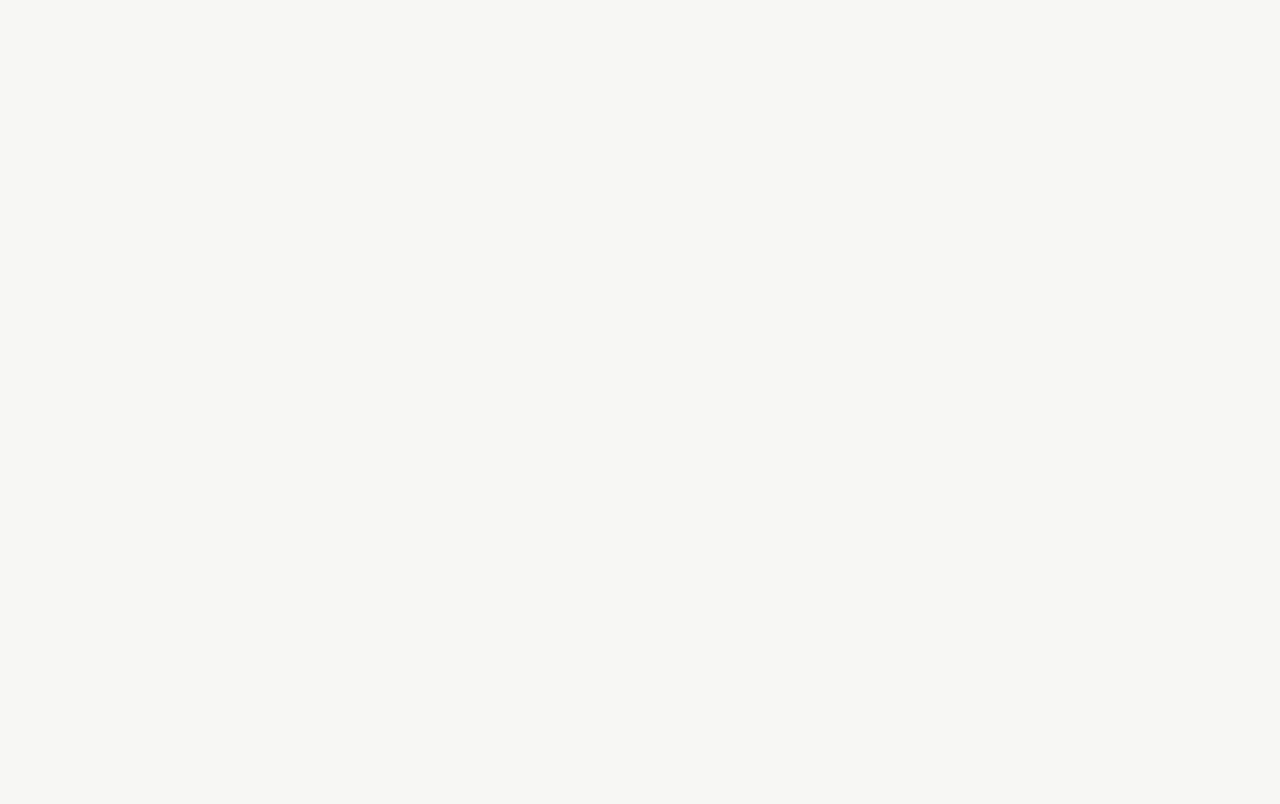
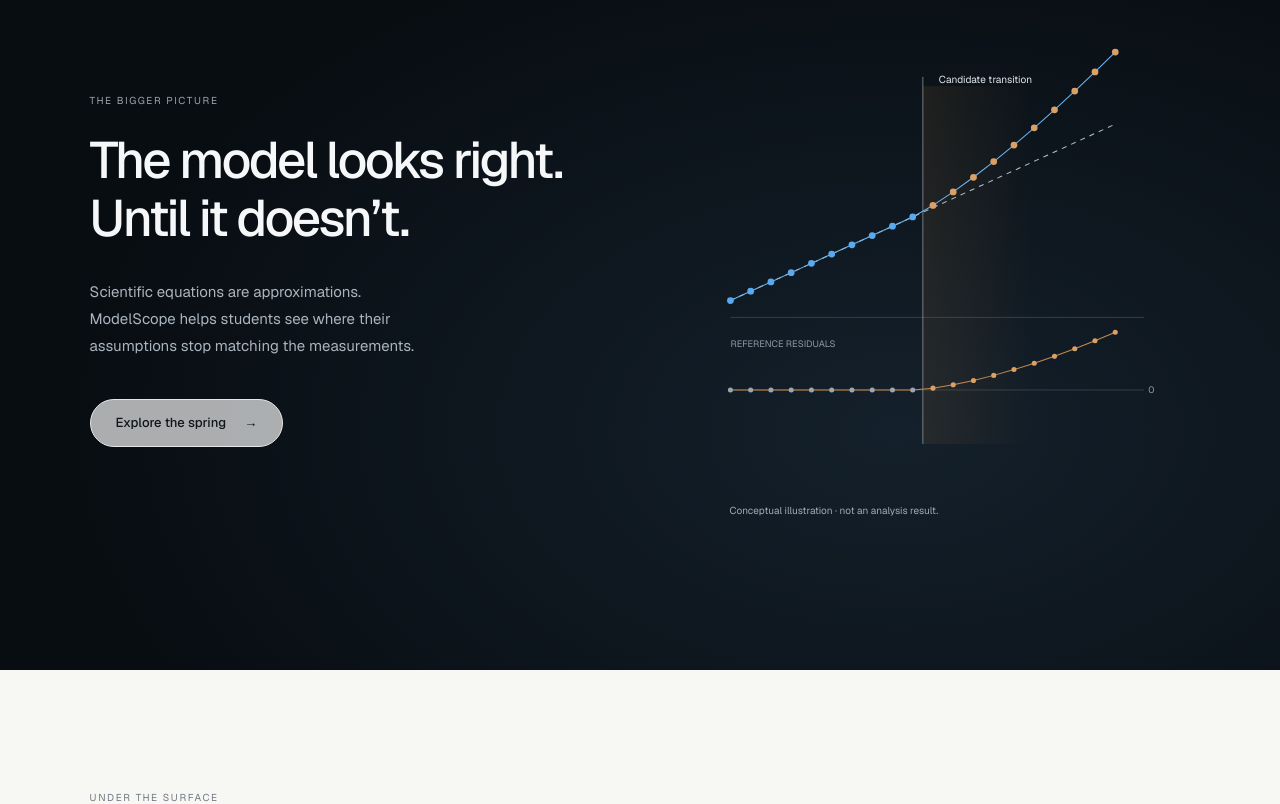
Before and after one commit to luiscontrerasus-glitch/ModelScope, a Next.js app: page / in a window 1280 px wide. Shown: the part 4280-5084 px from the top of the page. Before the commit the page ends 4150 px from the top, so only its background shows below. Built offline with nearby package versions, Linux system fonts and the light colour scheme.

Commit message:
Add conceptual model departure story and quiet architecture section

```diff
--- a/src/app/elite.css
+++ b/src/app/elite.css
@@ -40,6 +40,9 @@
 .home-explorer .home-kicker{color:#9da9b5}.exhibit-copy{z-index:2}.home-explorer h2{font-size:68px;line-height:1.06;letter-spacing:-2.7px;font-weight:450}.home-explorer h2 span{display:block;font-size:32px;letter-spacing:-1px;line-height:1.25;margin-top:12px}.home-explorer p{font-size:14px;color:#aeb8c2;margin-top:26px;max-width:300px;line-height:1.7}.outline{background:transparent;border-color:#56626f;color:inherit}.outline:hover{background:#ffffff10}.exhibit-copy .home-button{margin-top:36px;font-size:12px}.exhibit-instrument{height:540px;margin-left:-10%;margin-right:-12%}.home-explorer .scene-spring{transform:rotate(-16deg) scale(1.08)}
 .exhibit-selector{position:absolute;bottom:80px;left:7%;right:7%;display:flex;gap:20px}.exhibit-selector button{flex:1;border:1px solid #35414f;background:#ffffff03;color:#f5f6f8;text-align:left;padding:18px 20px;display:flex;align-items:center;gap:20px;border-radius:8px;min-height:92px;font-size:15px}.exhibit-selector button[aria-pressed=true]{border-color:#75acdf;background:#10273e}.exhibit-selector button:hover{background:#1b2734}.exhibit-selector small{display:block;color:#9facb9;font-size:11px;margin-top:3px}.exhibit-symbol{color:#889baa;font-size:32px;width:38px;flex-shrink:0;line-height:1;text-align:center}.exhibit-symbol.spring{transform:rotate(-30deg)}.selector-arrow{margin-left:auto;color:#7c8c9e;font-size:18px}.exhibit-caption{position:absolute;bottom:34px;left:7%;color:#a6b0ba;font-size:10px}
 .home-model{min-height:100svh;position:relative;padding:90px 7%;display:grid;grid-template-columns:28% 52% 20%;align-items:center;background:radial-gradient(ellipse at 60% 54%,#e6e9ed 0%,#f2f3f3 35%,var(--bg) 70%)}
+.home-thesis{min-height:100svh;display:grid;grid-template-columns:1fr 1fr;gap:8%;align-items:center;background:radial-gradient(ellipse at 70% 70%,#14202b,#080d12 65%);color:#f6f7f8;padding:110px 7%}.home-thesis h2{font-weight:450;font-size:clamp(42px,4vw,66px);letter-spacing:-2.4px;line-height:1.13}.home-thesis .home-kicker{color:#9aa5ae}.home-thesis p{color:#aab4be;font-size:15px;line-height:1.8;max-width:370px;margin-top:30px}.home-thesis .home-button{margin-top:40px}.concept-plot{margin:0;min-width:0}.concept-plot svg{width:100%;height:auto}.concept-plot figcaption{font-size:10px;color:#9facb9;margin:8px 0 0 9%}
+.home-architecture{padding:120px 7%;background:var(--bg)}.home-architecture h2{font-size:clamp(42px,4.5vw,68px);line-height:1.1;letter-spacing:-2.5px;font-weight:450}.home-architecture h2 span{color:#737d89}.architecture-flow{display:grid;grid-template-columns:repeat(4,1fr);margin:70px 0 48px;border-top:1px solid #d9dde3}.architecture-flow>div{position:relative;padding:28px 30px 0 0}.architecture-flow>div:not(:first-child){padding-left:30px;border-left:1px solid #e0e3e7}.architecture-flow>div:not(:last-child):after{content:'→';position:absolute;right:18px;top:60px;color:#9ba4af}.architecture-flow span{font-size:10px;letter-spacing:1px;color:#727e8c}.architecture-flow h3{font-size:20px;font-weight:500;margin:14px 0}.architecture-flow p{font-size:12px;line-height:1.8;color:#646f7b}.architecture-statement{font-size:20px;letter-spacing:-.4px}.architecture-privacy{font-size:12px;color:#687380;max-width:590px;margin:15px 0 30px;line-height:1.8}.home-footer{padding:34px 4.5%;border-top:1px solid var(--line);display:flex;justify-content:space-between;align-items:center;gap:20px;font-size:12px}.home-footer>span{color:var(--muted)}.home-footer>a:last-child{text-decoration:none}
+@media(max-width:600px){.home-thesis{min-height:auto;display:block;padding:72px 24px 45px}.home-thesis h2{font-size:39px;letter-spacing:-1.6px}.home-thesis p{font-size:13px;margin-top:22px}.home-thesis .home-button{margin-top:28px}.concept-plot{margin:36px -12px 0}.concept-plot figcaption{font-size:10px}.home-architecture{padding:72px 24px}.home-architecture h2{font-size:39px;letter-spacing:-1.7px}.architecture-flow{grid-template-columns:1fr 1fr;margin:40px 0;gap:28px 0}.architecture-flow>div{padding:22px 16px 0 0}.architecture-flow>div:nth-child(3){border:0;padding-left:0}.architecture-flow>div:nth-child(even){padding-left:20px}.architecture-flow>div:after{display:none}.architecture-flow h3{font-size:18px}.architecture-flow p{font-size:11px}.architecture-statement{font-size:17px}.architecture-privacy{font-size:11px}.home-footer{padding:28px 24px;flex-wrap:wrap;font-size:11px}.home-footer>span{display:none}}
 .model-copy{z-index:2}.home-model h2{font-size:clamp(38px,3.2vw,56px);font-weight:450;line-height:1.08;letter-spacing:-1.8px}.home-model h3{font-size:18px;font-weight:400;letter-spacing:-.3px;margin-top:12px;color:#555e6b}.home-model .model-copy p{font-size:14px;line-height:1.7;color:#646b75;margin-top:28px}.home-model .home-button{margin-top:32px}.model-instrument{height:650px;margin:0 -12%}.model-instrument .drag-hint{bottom:4%;left:32%}.home-model>.instrument-readout{padding-left:26px;border-left:1px solid #d7dce2;z-index:2}.home-model .instrument-readout dt{font-size:12px}.home-model .instrument-readout dd{font-size:25px}.home-model .instrument-readout dl>div:last-child dd{font-size:22px}.home-model .instrument-control{margin-top:30px}.model-caption{position:absolute;bottom:40px;left:7%;right:7%;font-size:10px;color:#65707c}.beer-section{background:radial-gradient(ellipse at 60% 52%,#e1e8ef 0%,#f2f3f4 42%,var(--bg) 74%)}
 @media(max-width:900px){.home-model{padding:70px 5%;grid-template-columns:30% 48% 22%}.home-model h2{font-size:38px}.home-model h3{font-size:16px}.model-instrument{margin:0 -22%;height:560px}.home-model>.instrument-readout{padding-left:14px;min-width:0}.home-model .instrument-readout dd{font-size:20px}.home-model .instrument-readout dt{font-size:11px}}
 @media(max-width:600px){.home-model{min-height:auto;display:flex;flex-direction:column;align-items:stretch;padding:64px 24px 32px}.home-model h2{font-size:40px;letter-spacing:-1.7px}.home-model h3{font-size:17px}.home-model .model-copy p{font-size:13px;margin-top:20px}.home-model .home-button{margin-top:22px}.model-instrument{height:380px;margin:0 -16px}.home-model>.instrument-readout{padding:22px 0 0;border-left:0;border-top:1px solid var(--line)}.home-model .instrument-readout dl{display:grid;grid-template-columns:1fr 1fr;gap:22px}.home-model .instrument-readout dl>div+div{margin-top:0}.home-model .instrument-readout dd{font-size:22px}.home-model .instrument-readout dl>div:last-child dd{font-size:22px}.home-model .instrument-control{margin-top:24px}.model-caption{position:static;margin-top:20px;font-size:10px;line-height:1.7}.model-instrument .drag-hint{left:23%;font-size:10px}}
--- /dev/null
+++ b/src/components/concept-plot.tsx
@@ -0,0 +1,21 @@
+/** A conceptual exhibition graphic, never detector output. */
+export function ConceptPlot() {
+  const samples = Array.from({ length: 20 }, (_, i) => {
+    const x = 55 + i * 24; const baseline = 330 - i * 11;
+    const departure = i < 10 ? 0 : (i - 9) ** 1.5 * 2.7;
+    return { x, y: baseline - departure, residual: 436 - departure * .8 };
+  });
+  return <figure className="concept-plot"><svg viewBox="0 0 600 560" role="img" aria-label="Conceptual model departure: measurements follow a reference initially, then diverge; residuals move away from zero.">
+    <defs><linearGradient id="concept-shade"><stop stopColor="#ba813c" stopOpacity=".11" /><stop offset="1" stopColor="#ba813c" stopOpacity="0" /></linearGradient></defs>
+    <path d="M55 350H545M55 436H545" stroke="#3a454e" strokeWidth="1" />
+    <rect x="283" y="76" width="130" height="424" fill="url(#concept-shade)" />
+    <path d="M283 65V500" stroke="#a3a9ad" strokeWidth=".8" />
+    <text x="302" y="72" fill="#e4e8ec" fontSize="12">Candidate transition</text>
+    <path d="M55 330L511 121" stroke="#b0bfcc" strokeWidth="1.2" strokeDasharray="6 6" />
+    <polyline points={samples.map(p => `${p.x},${p.y}`).join(' ')} fill="none" stroke="#6fb7ee" strokeWidth="1.2" />
+    <polyline points={samples.map(p => `${p.x},${p.residual}`).join(' ')} fill="none" stroke="#c5894d" strokeWidth="1.2" />
+    {samples.map((p, i) => <g key={i}><circle cx={p.x} cy={p.y} r="4" fill={i < 10 ? '#58a9ef' : '#dba066'} /><circle cx={p.x} cy={p.residual} r="3" fill={i < 10 ? '#9aa6b0' : '#dba066'} /></g>)}
+    <text x="55" y="385" fill="#8e9ba7" fontSize="11">REFERENCE RESIDUALS</text>
+    <text x="550" y="440" fill="#8e9ba7" fontSize="11">0</text>
+  </svg><figcaption>Conceptual illustration · not an analysis result.</figcaption></figure>;
+}
--- a/src/components/home.tsx
+++ b/src/components/home.tsx
@@ -5,6 +5,7 @@
 import type { Instrument } from './instrument-scene';
 import { finiteAmplitudePeriod } from '@/lib/experiments/generators';
 import { smallAnglePeriod } from '@/lib/analysis/models';
+import { ConceptPlot } from './concept-plot';
 
 const Scene = dynamic(() => import('./instrument-scene'), { ssr: false, loading: () => <div className="scene-loading">Preparing the instrument…</div> });
 const workspace = (experiment = 'spring-hooke') => `/workspace?experiment=${experiment}`;
@@ -91,5 +92,8 @@
       <Readout items={[[ 'Applied input', `${input.toFixed(1)} N` ],[ 'Expected output', `${voltage.toFixed(3)} V` ],[ 'Illustrative response', `${sensorResponse.toFixed(3)} V` ],[ 'Deviation', `${((sensorResponse / voltage - 1) * 100).toFixed(1)}%` ]]}><Control label="Sensor applied input" min={0} max={12} step={.1} value={input} onChange={setInput} /></Readout>
       <p className="model-caption">Generic sensor illustration · compression is synthetic and does not identify a physical mechanism.</p>
     </section>
+    <section className="home-thesis" id="the-bigger-picture" aria-labelledby="thesis-heading"><div><span className="home-kicker">The bigger picture</span><h2 id="thesis-heading">The model looks right.<br />Until it doesn’t.</h2><p>Scientific equations are approximations.<br />ModelScope helps students see where their assumptions stop matching the measurements.</p><Link className="home-button light" href={workspace()}>Explore the spring <span aria-hidden="true">→</span></Link></div><ConceptPlot /></section>
+    <section className="home-architecture" aria-labelledby="architecture-heading"><span className="home-kicker">Under the surface</span><h2 id="architecture-heading">Deterministic science.<br /><span>Optional AI.</span></h2><div className="architecture-flow"><div><span>01</span><h3>Your data</h3><p>CSV, pasted tables<br />or manual measurements</p></div><div><span>02</span><h3>Analysis engine</h3><p>Regression · residuals<br />Segmented comparison<br />Influence safeguards</p></div><div><span>03</span><h3>Evidence</h3><p>Model disagreement<br />Sensitivity ranges<br />Linked observations</p></div><div><span>04 / OPTIONAL</span><h3>AI</h3><p>Setup interpretation<br />Evidence explanation</p></div></div><p className="architecture-statement">AI explains. The analysis engine decides.</p><p className="architecture-privacy">Calculations stay in your browser. Optional AI sends only requested setup or evidence context to the provider, never the full raw dataset.</p><Link className="home-button" href={workspace('custom')}>Analyze your data <span aria-hidden="true">→</span></Link></section>
+    <footer className="home-footer"><Link href="/" className="home-brand">ModelScope</Link><span>Scientific models. Visible limits.</span><Link href="/methodology">Read the methodology <span aria-hidden="true">↗</span></Link></footer>
   </main>;
 }
```
